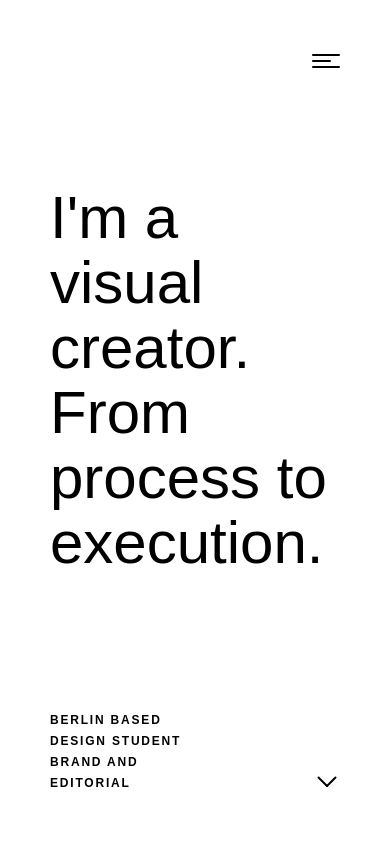
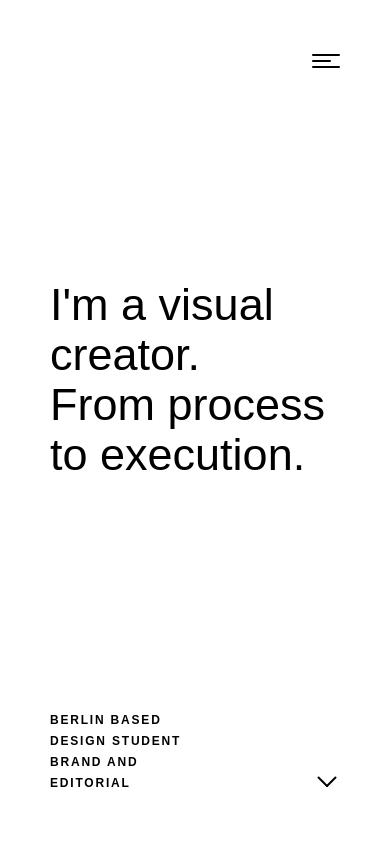
Before and after one commit to sabrinaprinz/portfolio, a plain HTML site: page index.html in a window 390 px wide. Shown: the top 844 px of the page. Drawn offline with Linux system fonts and the light colour scheme; a web font is replaced by a local one.

Commit message:
responsive

```diff
--- a/css/responsive.css
+++ b/css/responsive.css
@@ -8,9 +8,7 @@
 
 /* sm */
 @media (min-width: 768px) /* Breite beträgt mindestens 768px */ and (max-width: 991px) {
-  .starter h1 {
-    font-size: 20px;
-  }
+
 }
 
 
@@ -19,8 +17,8 @@
 
 @media only screen and (max-width: 767px) {
   .starter h1 {
-    font-size: 60px;
-    line-height: 65px;
+    font-size: 45px;
+    line-height: 50px;
     text-align: left;
     padding-bottom: 10vh;
     padding-left: 50px;
```
